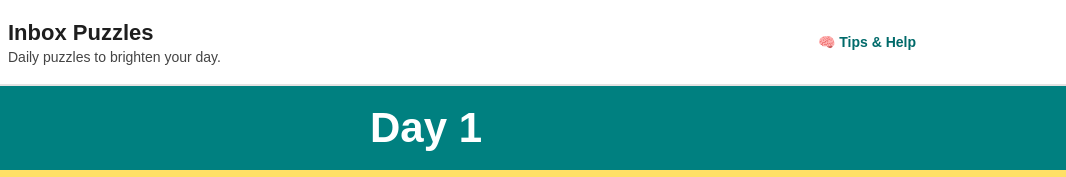
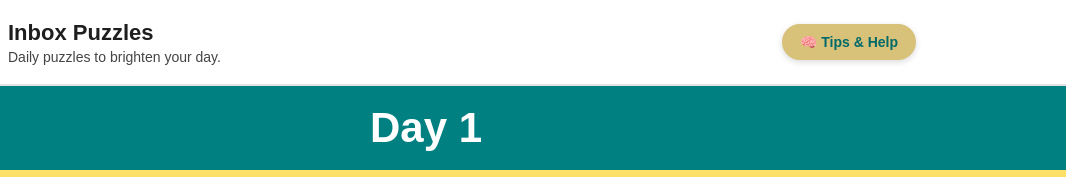
Before and after one commit to chrisabbe/backup, a plain HTML site: page puzzles/day001/index.html in a window 1280 px wide. Shown: the top 177 px of the page, 214-1280 px from the left. Drawn offline with Linux system fonts and the light colour scheme.

Commit message:
Enhance styles for about button
Added styles for enhanced about button with hover and active states.

```diff
--- a/common/site-shell.css
+++ b/common/site-shell.css
@@ -127,6 +127,36 @@
   color: #444 !important;
 }
 
+/* ===============================
+   ABOUT BUTTON (ENHANCED)
+   =============================== */
+
+.about-btn{
+  display:inline-block;
+  background:#d8c178; /* gold default */
+  color:#003f3f;
+  font-weight:700;
+  font-size:15px;
+  padding:8px 16px;
+  border-radius:999px;
+  text-decoration:none;
+  border:2px solid #d8c178;
+  box-shadow:0 2px 6px rgba(0,0,0,0.15);
+  transition:all .2s ease;
+}
+
+/* Hover (desktop) */
+.about-btn:hover{
+  background:#008080;
+  color:#ffffff;
+  border-color:#008080;
+}
+
+/* Tap (mobile) */
+.about-btn:active{
+  transform:scale(0.95);
+}
+
 .site-header {
   background: #ffffff;
 }
```
